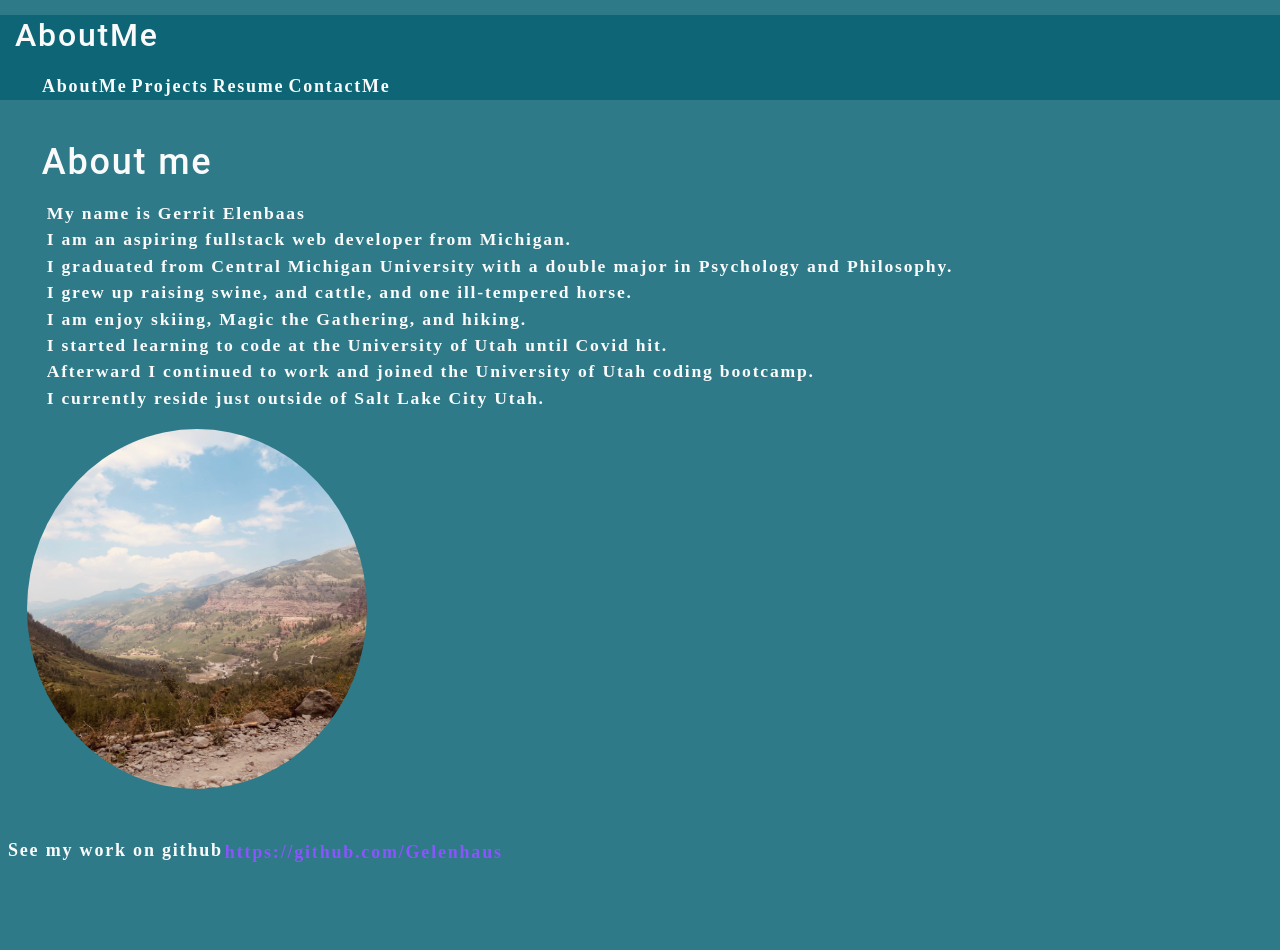
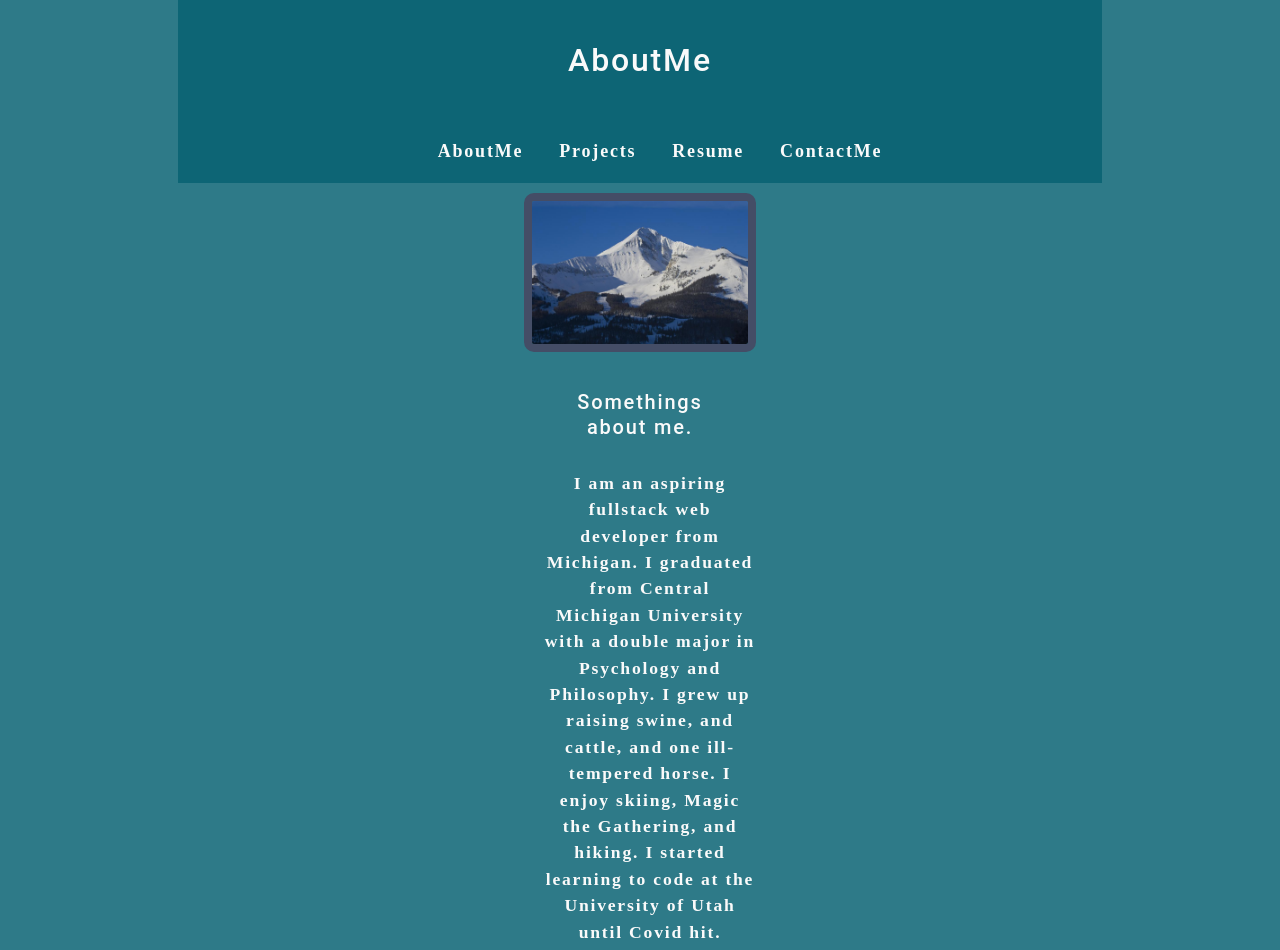
Before and after one commit to Gelenhaus/elenbaasReactPortfolio, a React (Create React App) app: page / in a window 1280 px wide. Shown: the top 950 px of the page. Before the commit the page ends 891 px from the top, so only its background shows below. Built offline with nearby package versions, Linux system fonts and the light colour scheme.

Commit message:
Reworked somethings with bootstrap

```diff
--- a/package.json
+++ b/package.json
@@ -8,6 +8,7 @@
     "@testing-library/react": "^12.1.2",
     "@testing-library/user-event": "^13.5.0",
     "react": "^17.0.2",
+    "react-bootstrap": "^2.2.1",
     "react-dom": "^17.0.2",
     "react-scripts": "5.0.0",
     "web-vitals": "^2.1.2"
--- a/src/App.js
+++ b/src/App.js
@@ -30,12 +30,15 @@ function App() {
   }
 
   return (
-    <div>
-      <Nav currentCategory={currentCategory} setCurrentCategory={setCurrentCategory} />
-      <section>
-        {changeCategory(currentCategory)}
+    <div class="container">
+      <section class="container">
+        <Nav currentCategory={currentCategory} setCurrentCategory={setCurrentCategory} />
+        <section>
+          {changeCategory(currentCategory)}
+        </section>
+
+        <Footer />
       </section>
-      <Footer />
     </div>
   );
 }
--- a/src/components/AboutMe/index.js
+++ b/src/components/AboutMe/index.js
@@ -1,30 +1,66 @@
 import React from 'react';
 import cover from '../../assets/cover/myReactPortfolioBackground.jpeg'
-
+import Button from 'react-bootstrap/Button';
+import mountainPicture from '../../assets/mountain/bigsky.jpeg'
 
 function AboutMe() {
     return (
-        <section className="my-5">
-            <h1 id="about">About me</h1>
+
+
+
+        <section className="outsideBox">
+
+            <div class="card">
+                <img class="card-image-top" src={mountainPicture} alt="A mountain top.">
+                </img>
+                <div class="card-body">
+                    <h5 class="card-title">
+                        Somethings about me.
+                                </h5>
+                    <p class="card-text">
+                    I am an aspiring fullstack web developer from Michigan.
+
+          I graduated from Central Michigan University with a double major in Psychology and Philosophy.
+
+          I grew up raising swine, and cattle, and one ill-tempered horse.
+
+          I enjoy skiing, Magic the Gathering, and hiking.
+
+          I started learning to code at the University of Utah until Covid hit.
+
+          Afterward I continued to work and joined the University of Utah coding bootcamp.
+
+          I currently reside just outside of Salt Lake City Utah.
+                                </p>
+
+                    <Button> Link to github project.</Button>
+
+                </div>
+            </div>
+
+
+            {/* <h1 id="about">About me</h1>
             <p>My name is Gerrit Elenbaas
-            <br></br>
+
             I am an aspiring fullstack web developer from Michigan.
-            <br></br>
+
             I graduated from Central Michigan University with a double major in Psychology and Philosophy.
-            <br></br>
+
             I grew up raising swine, and cattle, and one ill-tempered horse.
-                <br></br>
+
             I am enjoy skiing, Magic the Gathering, and hiking.
-            <br></br>
+
             I started learning to code at the University of Utah until Covid hit.
-            <br></br>
+
             Afterward I continued to work and joined the University of Utah coding bootcamp.
-            <br></br>
+
             I currently reside just outside of Salt Lake City Utah.
             </p>
-            <img src={cover} className="myNaturePhoto" alt="cover" />
+            <img src={cover} className="myNaturePhoto" alt="cover" /> */}
+
 
         </section>
+
 
     );
 }
--- a/src/components/ContactMe/index.js
+++ b/src/components/ContactMe/index.js
@@ -1,5 +1,6 @@
 import React, { useState } from 'react';
 import { validateEmail } from '../../utils/helpers';
+
 
 function ContactMe() {
 
@@ -34,6 +35,8 @@ function ContactMe() {
     };
     return (
         <section>
+
+
             <h1>Contact me</h1>
             <form id="contact-form" onSubmit={handleSubmit}>
                 <div>
--- a/src/components/Footer/index.js
+++ b/src/components/Footer/index.js
@@ -2,18 +2,19 @@ import React from "react";
 
 function Footer() {
     return (
-        <section className="flex-row px-1">
+        <section className="outsideBox">
 
             <footer>
-                See my work on github
+                See my work on github ------
+
             </footer>
-            <br>
-            </br>
-            <br>
-            </br>
-            <a href="https://github.com/Gelenhaus">
+
+            <div >
+            <a className="href" href="https://github.com/Gelenhaus">
                 https://github.com/Gelenhaus
             </a>
+            </div>
+
         </section>
     )
 
--- a/src/components/Nav/index.js
+++ b/src/components/Nav/index.js
@@ -5,14 +5,14 @@ function Nav(props) {
     const options = ['AboutMe', 'Projects', 'Resume', 'ContactMe'];
 
     return (
-        <header>
-            <div>
-                <h2>
+        <header >
+            <div className="outsideBox">
+                <h2 class="container">
                     {props.currentCategory}
                 </h2>
             </div>
             <div>
-                <nav>
+                <nav className="outsideBox">
                     <ul>
                         {options.map(thang => (
                             < a
@@ -22,8 +22,12 @@ function Nav(props) {
                             >
                                 {thang}
                             </a>
+
+
                         ))}
+
                     </ul>
+                    <br></br>
                 </nav>
 
             </div>
--- a/src/components/Projects/index.js
+++ b/src/components/Projects/index.js
@@ -7,18 +7,84 @@ import pizzaHunt from '../../assets/pizzaHunt/pizzaHunt.jpg';
 import shopShop from '../../assets/shopShop/shopShop.jpg';
 import weatherDashboard from '../../assets/weatherDashBoard/weatherDashBoard.jpg';
 import finalProject from '../../assets/finalProject/finalProject.jpg';
+import Button from 'react-bootstrap/Button';
+import mountainPicture from '../../assets/mountain/bigsky.jpeg'
+
+import Alert from 'react-bootstrap/Alert';
 
 function Projects() {
 
     return (
-        <section>
-            <h2>
-                PROJECT SECTION
+
+        <section >
+
+
+
+            {/* <div class="container">
+                <div class="row">
+                    <div class="col-sm">
+                        <div class="card">
+                            <img class="card-image-top" src={mountainPicture} alt="A mountain top.">
+                            </img>
+                            <div class="card-body">
+                                <h5 class="card-title">
+                                    The name of the Project.
+                                </h5>
+                                <p class="card-text">
+                                    This is the project description.
+                                </p>
+
+                                <Button> Link to github project.</Button>
+
+                            </div>
+                        </div>
+                    </div>
+                    <div class="col-sm">
+                        <div class="card">
+                            <img class="card-image-top" src={mountainPicture} alt="A mountain top.">
+                            </img>
+                            <div class="card-body">
+                                <h5 class="card-title">
+                                    This is a header-5
+                                </h5>
+                                <p class="card-text">
+                                    This is the project description.
+                                </p>
+
+                                <Button> Link to github project.</Button>
+
+                            </div>
+                        </div>
+                    </div>
+                    <div class="col-sm">
+                        <div class="card">
+                            <img class="card-image-top" src={mountainPicture} alt="A mountain top.">
+                            </img>
+                            <div class="card-body">
+                                <h5 class="card-title">
+                                    The name of the Project.
+                                </h5>
+                                <p class="card-text">
+                                    This is a project description.
+                                </p>
+
+                                <Button> Link to github project.</Button>
+
+                            </div>
+                        </div>
+                    </div>
+                </div>
+            </div> */}
+
+
+
+            <h2 >
+                My Projects
             </h2>
             <h3>
                 Click the images to checkout my projects.
             </h3>
-            <div className="image">
+            <div className="projects">
                 <a href="https://gelenhaus.github.io/myWeatherDashboard/">
                     <img src={weatherDashboard} className="my-5" style={{ width: "70%" }} >
                     </img>
@@ -26,7 +92,7 @@ function Projects() {
 
 
             </div>
-            <div className="image">
+            <div className="projects">
                 <a href="https://github.com/JD-Rowley/permaculture-exchange">
                     <img src={finalProject} className="my-5" style={{ width: "70%" }} >
                     </img>
@@ -34,7 +100,7 @@ function Projects() {
 
 
             </div>
-            <div className="image">
+            <div className="projects" >
                 <a href="https://github.com/Gelenhaus/noteTakingApp">
                     <img src={noteTaker} className="my-5" style={{ width: "70%" }}>
                     </img>
@@ -42,7 +108,7 @@ function Projects() {
 
 
             </div>
-            <div className="image">
+            <div className="projects">
                 <a href="https://github.com/Gelenhaus/myFirstReact">
                     <img src={ohSnap} className="my-5" style={{ width: "70%" }}>
                     </img>
@@ -50,7 +116,7 @@ function Projects() {
 
 
             </div>
-            <div className="image">
+            <div className="projects">
                 <a href="https://dippidydoo19.herokuapp.com/">
                     <img src={morningArch} className="my-5" style={{ width: "70%" }}>
                     </img>
@@ -58,7 +124,7 @@ function Projects() {
 
 
             </div>
-            <div className="image">
+            <div className="projects">
                 <a href="https://github.com/Gelenhaus/pizzaHunt">
                     <img src={pizzaHunt} className="my-5" style={{ width: "70%" }}>
                     </img>
@@ -66,7 +132,7 @@ function Projects() {
 
 
             </div>
-            <div className="image">
+            <div className="projects">
 
                 <a href="https://github.com/Gelenhaus/shop-shop">
                     <img src={shopShop} className="my-5" style={{ width: "70%" }}>
@@ -74,7 +140,7 @@ function Projects() {
                 </a>
             </div>
 
-        </section>
+        </section >
     );
 }
 export default Projects;
--- a/src/index.css
+++ b/src/index.css
@@ -15,6 +15,12 @@ main {
   --spacing-two: calc(1rem);
   --spacing-five: calc(2.5rem);
 
+}
+
+
+.href {
+  text-decoration: none;
+  color: #cccccc;
 }
 
 * {
@@ -47,8 +53,10 @@ h5,
 h6 {
   font-family: 'Roboto', sans-serif;
   font-weight: 500;
-  margin: 15px 15px 15px 15px;
+  margin: 30px;
   line-height: 1.25;
+  border-top: 25px;
+
 }
 
 h1 {
@@ -119,9 +127,22 @@ button[disabled] {
   cursor: default;
   opacity: .8;
 }
+.projects {
+
+  margin: auto;
+  width: 80%;
+
+  padding: 10px;
+  display: flex;
+  flex-wrap: wrap;
+}
 
 img {
   max-width: 100%;
+  border: #444d66;
+  border-radius: 10px;
+  border-width: 8px;
+  border-style: solid;
 }
 
 span[role="img"] {
@@ -167,7 +188,7 @@ textarea {
 
 .container {
   width: 85%;
-  max-width: 1200px;
+  max-width:max-content;
   margin-left: auto;
   margin-right: auto;
 }
@@ -209,6 +230,7 @@ textarea {
   margin-top: var(--spacing-five);
   margin-bottom: var(--spacing-five);
   margin-left: 20pt;
+
 }
 
 .px-1 {
@@ -234,6 +256,13 @@ textarea {
 .card {
   width: 25%;
   text-align: center;
+}
+
+.outsideBox {
+padding-top: 10px;
+display: flex;
+justify-content: center;
+align-items: center;
 }
 
 .img-thumbnail {
@@ -282,10 +311,10 @@ button {
 }
 
 a {
-	border-radius: 5px;
+	border-radius: 25px;
 	color: var(--primary);
 	font-weight: 600;
-	padding: 2px 4px;
+	padding: 20px;
 	margin-left: -2px;
 	margin-right: -2px;
 
```
Also changed, not shown: src/assets/mountain/bigsky.jpeg (added), 1 other file (tests, documents, lock files or other folders).
